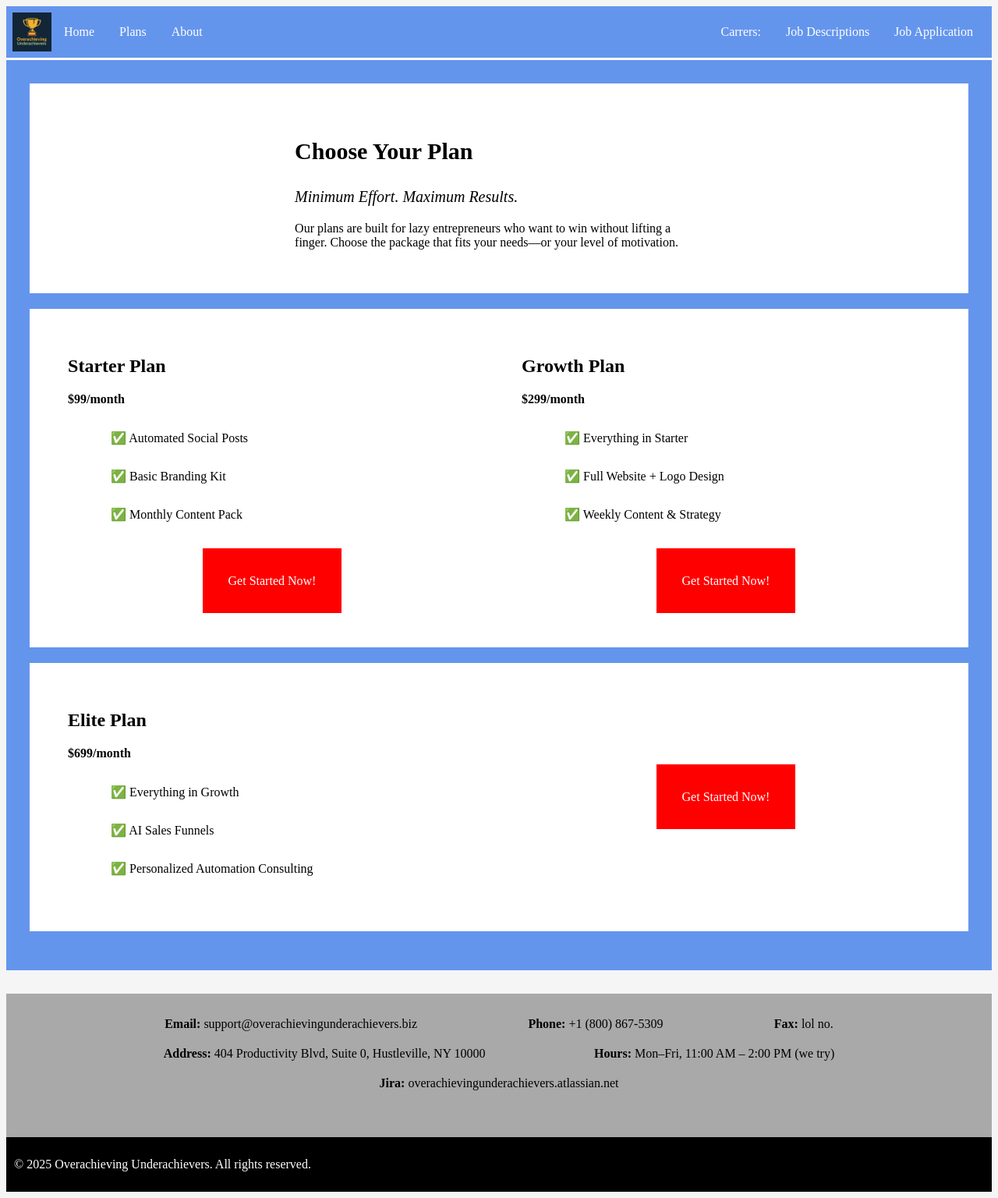
After one commit to OverachievingUnderachievers/OverachievingUnderachievers_Part1, a PHP site: page /Plans.html in a window 1280 px wide. The commit adds this page. Shown: the whole page at 78% size. Run offline with PHP 8.4, Linux system fonts and the light colour scheme.

Commit message:
AdddedHyperlinksAndImage

```diff
--- /dev/null
+++ b/Plans.html
@@ -0,0 +1,97 @@
+<!DOCTYPE html>
+<html lang="en">
+<head>
+    <meta charset="UTF-8">
+    <meta name="viewport" content="width=device-width, initial-scale=1.0">
+    <meta name="description" content="Subscription Plans for the Overachieving Underachievers">
+    <meta name="keywords" content="HTML, Swinburne, Assignment, Business & Marketing Services">
+    <meta name="author" content="Nathan Kiremitciyan">
+    <link rel="stylesheet" href="Styles/HomePage.css">
+    <title>Plans | The Overachieving Underachievers</title>
+</head>
+<body>
+    <header>
+        <img src="Styles/Images/TOULogo.png" alt="Logo">
+        <nav>
+            <a href="HomePage.html">Home</a>
+            <a>Plans</a>
+            <a href="AboutPage.html">About</a>
+        </nav>
+        <nav class="NavRight">
+            <a id="Carrers">Carrers:</a>
+            <a href="Combinejobss.html">Job Descriptions</a>
+            <a href="apply.html">Job Application</a>
+        </nav>
+    </header>
+
+    <article id="PlansArticle">
+        <section>
+            <div class="LeftAlignDiv">
+                <h1>Choose Your Plan</h1>
+                <p class="Tagline">Minimum Effort. Maximum Results.</p>
+                <p>Our plans are built for lazy entrepreneurs who want to win without lifting a finger. Choose the package that fits your needs—or your level of motivation.</p>
+            </div>
+        </section>
+
+        <section>
+            <div class="LeftAlignDiv">
+                <h2>Starter Plan</h2>
+                <p><strong>$99/month</strong></p>
+                <ul>
+                    <li>✅ Automated Social Posts</li>
+                    <li>✅ Basic Branding Kit</li>
+                    <li>✅ Monthly Content Pack</li>
+                </ul>
+                <br>
+                <br>
+                <div class="ButtonHolder"><a class="BigRedButton">Get Started Now!</a></div>
+                <br>
+                <br>
+            </div>
+            <div class="RightAlignDiv">
+                <h2>Growth Plan</h2>
+                <p><strong>$299/month</strong></p>
+                <ul>
+                    <li>✅ Everything in Starter</li>
+                    <li>✅ Full Website + Logo Design</li>
+                    <li>✅ Weekly Content & Strategy</li>
+                </ul>
+                <br>
+                <br>
+                <div class="ButtonHolder"><a class="BigRedButton">Get Started Now!</a></div>
+                <br>
+                <br>
+            </div>
+        </section>
+
+        <section>
+            <div class="LeftAlignDiv">
+                <h2>Elite Plan</h2>
+                <p><strong>$699/month</strong></p>
+                <ul>
+                    <li>✅ Everything in Growth</li>
+                    <li>✅ AI Sales Funnels</li>
+                    <li>✅ Personalized Automation Consulting</li>
+                </ul>
+            </div>
+            <div class="RightAlignDiv">
+                <div class="ButtonHolder"><a class="BigRedButton">Get Started Now!</a></div>
+            </div>
+        </section>
+    </article>
+
+    <footer>
+        <div class="ContactInfo">
+            <div><strong>Email:</strong><a class="Link" href="mailto:support@overachievingunderachievers.biz"> support@overachievingunderachievers.biz</a></div>
+            <div><strong>Phone:</strong> +1 (800) 867-5309</div>
+            <div><strong>Fax:</strong> lol no.</div>
+            <div><strong>Address:</strong> 404 Productivity Blvd, Suite 0, Hustleville, NY 10000</div>
+            <div><strong>Hours:</strong> Mon–Fri, 11:00 AM – 2:00 PM (we try)</div>
+            <div><strong>Jira:</strong><a class="Link" target="_blank" href="https://overachievingunderachievers.atlassian.net/"> overachievingunderachievers.atlassian.net</a></div>
+        </div>
+        <div class="TailLine">
+            <p>&copy; 2025 Overachieving Underachievers. All rights reserved.</p>
+        </div>
+    </footer>
+</body>
+</html>
--- a/Styles/HomePage.css
+++ b/Styles/HomePage.css
@@ -99,7 +99,9 @@ article {
     justify-content: space-around;
 }
 
-
+#PlansArticle{
+    margin-top: 0%;
+}
 
 div h1, div p, div .Tagline {
     color: black;
@@ -146,6 +148,7 @@ li {
     align-self: center;
     cursor: pointer;
     border: 3px solid red;
+    text-decoration: none;
 }
 .BigRedButton:hover {
     background-color: white;
```
Also changed, not shown: HomePage.html (+6 -6 lines).
